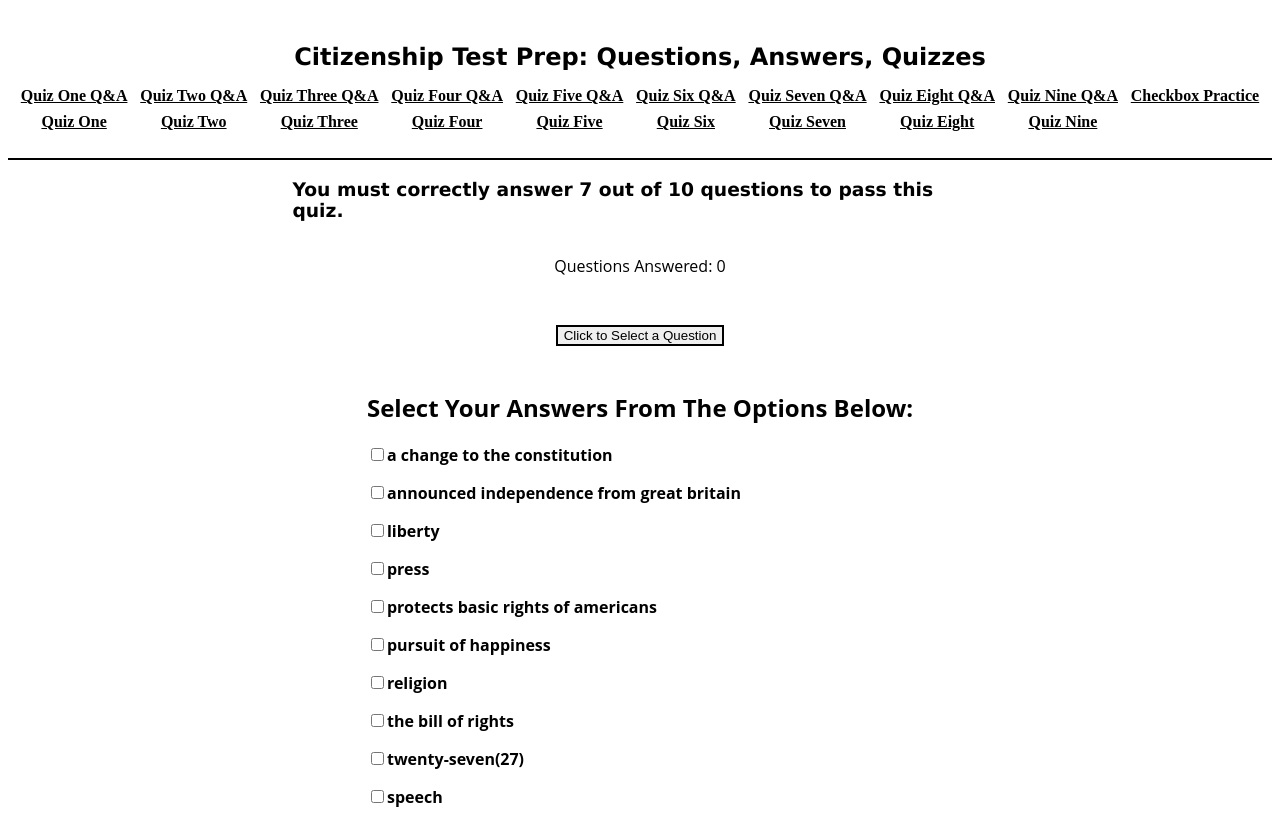
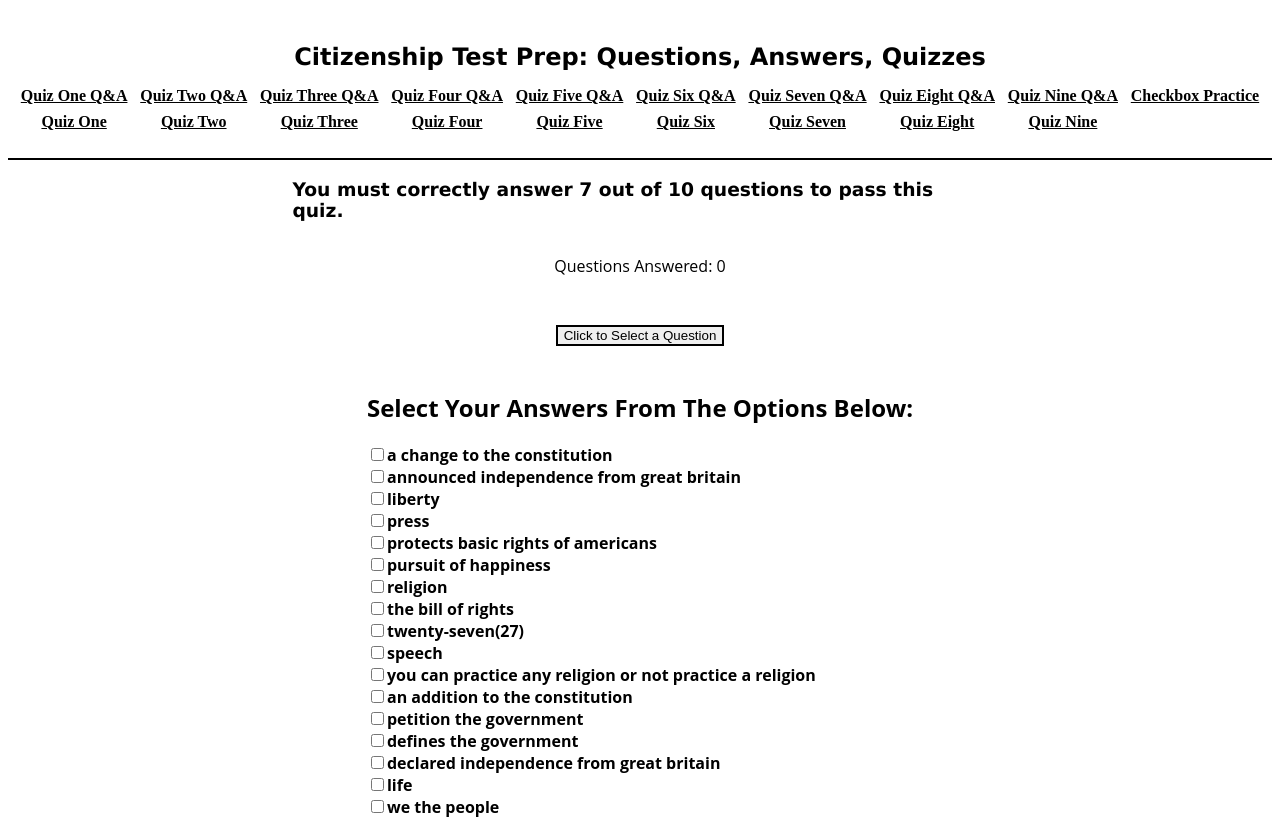
Before and after one commit to mmaustin/citizenship-questions-answers, a React (Create React App) app in the folder citizenship-frontend/: page /questions/quiz-one-test in a window 1280 px wide. Shown: the top 819 px of the page. Built offline with nearby package versions, Linux system fonts and the light colour scheme.

Commit message:
added class name to p tag enclosing the input and made its margin 0

```diff
--- a/citizenship-frontend/src/features/questions/QuizOneTest.js
+++ b/citizenship-frontend/src/features/questions/QuizOneTest.js
@@ -77,7 +77,7 @@ export const QuizOneTest = () => {
 
     const checkboxAnswers = quizAnswers.map((answer, index) => {
         return(
-            <p key={index}>
+            <p key={index} className='inputs'>
                 <input type='checkbox' name={answer} value={answer} checked={checkedState[index]} onChange={()=> handleChange(index)}/>
                 <label htmlFor='answer'>{answer}</label>
             </p>
--- a/citizenship-frontend/src/index.css
+++ b/citizenship-frontend/src/index.css
@@ -268,3 +268,7 @@ nav {
 
   /* Change the background color of the dropdown button when the dropdown content is shown */
   .dropdown:hover .dropbtn {background-color: #3e8e41;}
+
+  .inputs {
+      margin: 0;
+  }
```
